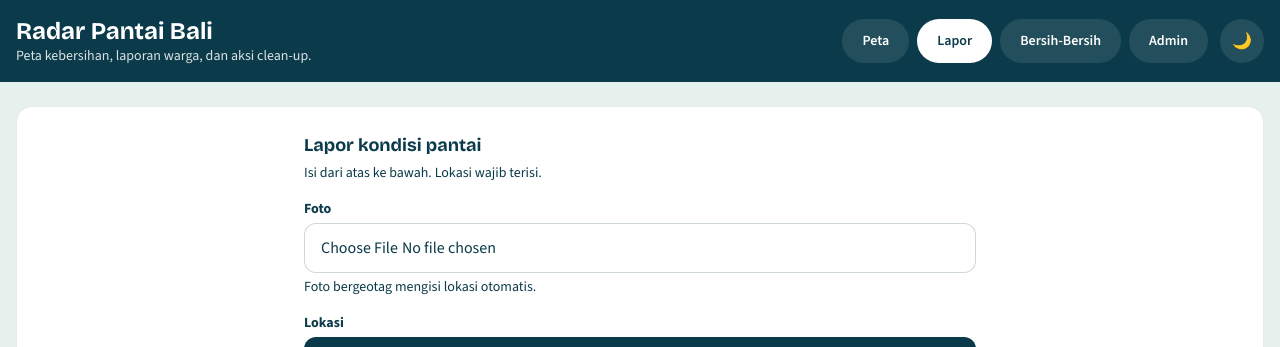
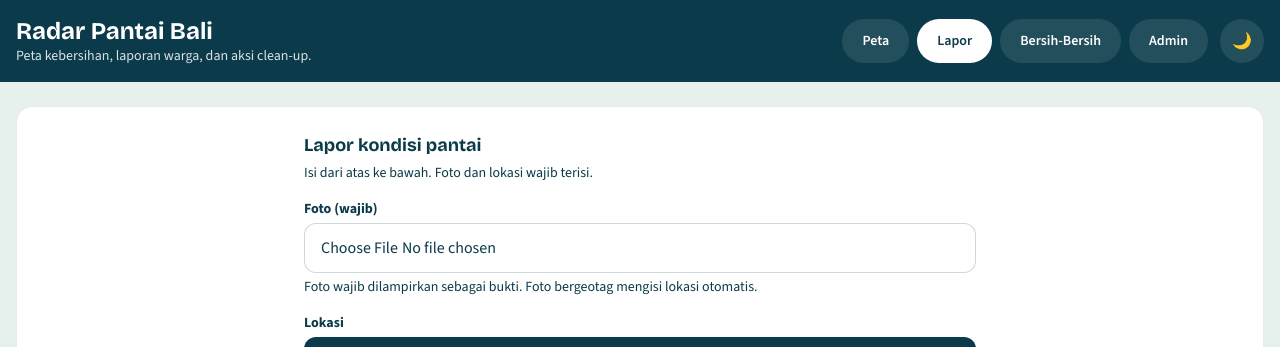
Before and after one commit to AlpinDnt/Beach-Quality-Trash-Radar, a React (Vite) app: page / in a window 1280 px wide. Both pictures are taken after a click on the tab "Lapor". Shown: the top 347 px of the page. Built offline with nearby package versions, Linux system fonts and the light colour scheme; no server answers; the database is empty.

Commit message:
Jadikan foto wajib di form Lapor agar tidak ada laporan palsu

```diff
--- a/src/ReportForm.jsx
+++ b/src/ReportForm.jsx
@@ -236,6 +236,12 @@ function ReportForm({ onSubmit }) {
 
   function handleSubmit(e) {
     e.preventDefault();
+    if (!photoDataUrl && !photoFile) {
+      setFormError(
+        "Lampirkan foto kondisi pantai dulu — laporan tanpa foto tidak bisa dikirim agar tidak ada laporan palsu."
+      );
+      return;
+    }
     if (!location) {
       setFormError(
         "Tentukan lokasi laporan dulu: pakai foto bergeotag, tekan “Pakai lokasi saya”, atau ketuk peta mini."
@@ -279,12 +285,12 @@ function ReportForm({ onSubmit }) {
   return (
     <form onSubmit={handleSubmit} noValidate className="mx-auto w-full max-w-2xl">
       <h2 className="font-display text-lg font-bold dark:text-foam">Lapor kondisi pantai</h2>
-      <p className="mt-1 text-sm dark:text-foam/90">Isi dari atas ke bawah. Lokasi wajib terisi.</p>
+      <p className="mt-1 text-sm dark:text-foam/90">Isi dari atas ke bawah. Foto dan lokasi wajib terisi.</p>
 
-      {/* 1. Foto */}
+      {/* 1. Foto (wajib) */}
       <div className="mt-4">
         <label htmlFor="foto" className="block text-sm font-bold dark:text-foam">
-          Foto
+          Foto (wajib)
         </label>
         <input
           id="foto"
@@ -294,7 +300,7 @@ function ReportForm({ onSubmit }) {
           className="mt-1 block min-h-[48px] w-full rounded-xl border border-tide/20 bg-white dark:bg-slate-700 dark:text-foam dark:border-foam/30 px-4 py-3 text-base placeholder:text-tide/60 dark:placeholder:text-foam/60"
         />
         <p className="mt-1 text-sm text-tide dark:text-foam">
-          Foto bergeotag mengisi lokasi otomatis. {photoName ? `Dipilih: ${photoName}.` : ""}
+          Foto wajib dilampirkan sebagai bukti. Foto bergeotag mengisi lokasi otomatis. {photoName ? `Dipilih: ${photoName}.` : ""}
         </p>
         {photoPreview && (
           <div>
--- a/src/api.js
+++ b/src/api.js
@@ -209,6 +209,10 @@ export async function listReports() {
 
 export async function createReport(report, file) {
   checkRateLimit();
+  // Foto wajib agar tidak ada laporan palsu (berlaku mode demo + Supabase).
+  if (!report.photo && !file) {
+    throw new Error("Lampirkan foto kondisi pantai dulu — laporan tanpa foto tidak bisa dikirim.");
+  }
   if (distanceKm(report.lat, report.lng, BALI_CENTER.lat, BALI_CENTER.lng) > MAX_KM) {
     throw new Error("Lokasi di luar jangkauan (maksimal 15 km dari pusat Bali).");
   }
```
